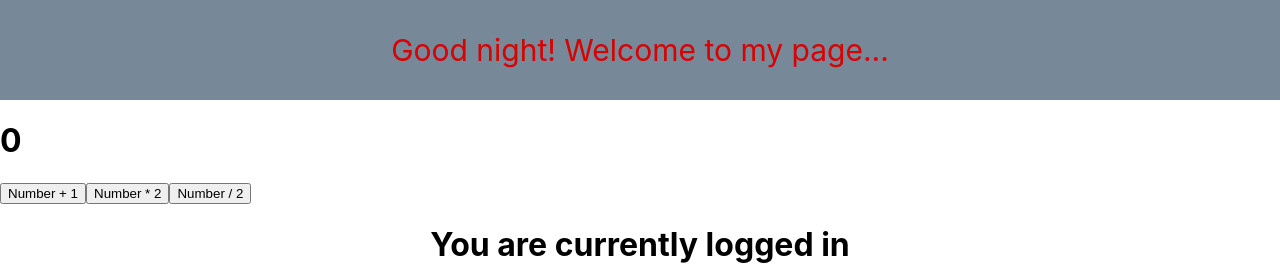
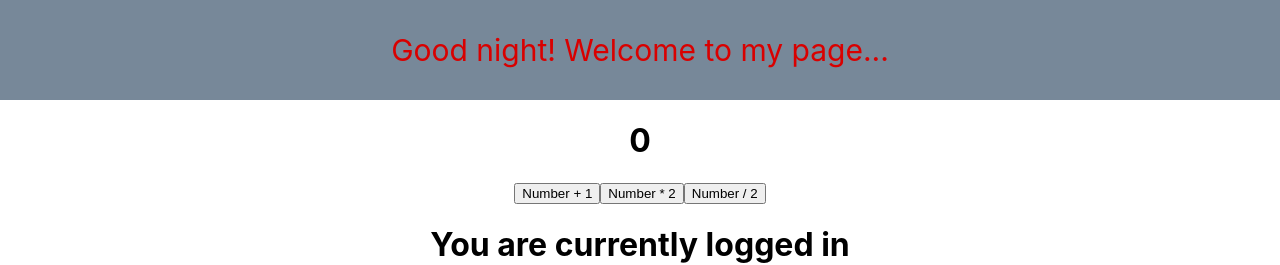
Before and after one commit to shanecolby/my_app_react, a React (Create React App) app: page / in a window 1280 px wide. Shown: the top 265 px of the page. Built offline with nearby package versions, Linux system fonts and the light colour scheme.

Commit message:
divinde by two and center on page

```diff
--- a/src/components/ButtonNumber.js
+++ b/src/components/ButtonNumber.js
@@ -8,6 +8,7 @@ class ButtonNumber extends React.Component {
     }
     this.handleClick = this.handleClick.bind(this)
     this.clickTimesTwo = this.clickTimesTwo.bind(this)
+    this.divideByTwo = this.divideByTwo.bind(this)
   }
 
   handleClick() {
@@ -26,14 +27,22 @@ class ButtonNumber extends React.Component {
       }
     })
   }
+
+  divideByTwo() {
+    this.setState((prevState) => {
+      return {
+        count: prevState.count / 2
+      }
+    })
+  }
   render() {
 
     return (
-      <div>
+      <div style={{ textAlign: "center" }}>
         <h1>{this.state.count}</h1>
         <button onClick={this.handleClick}>Number + 1</button>
         <button onClick={this.clickTimesTwo}>Number * 2</button>
-        <button>Number / 2</button>
+        <button onClick={this.divideByTwo}>Number / 2</button>
       </div>
     )
   }
```
